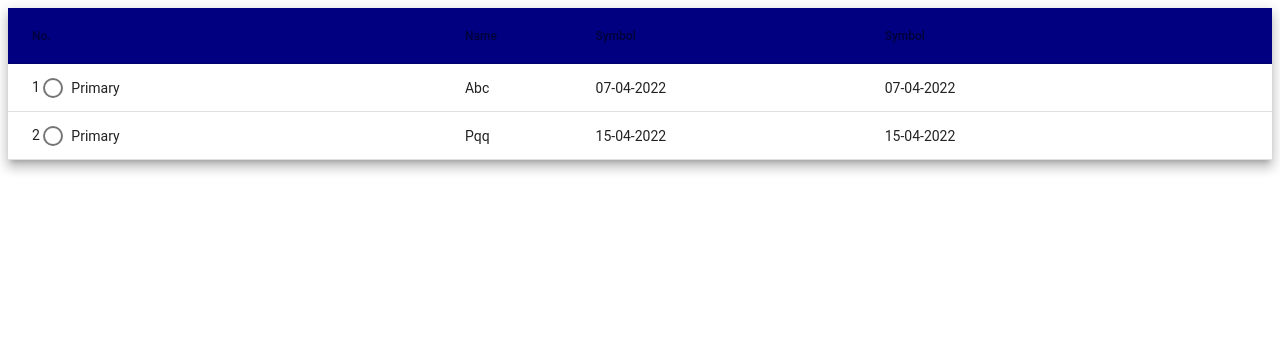
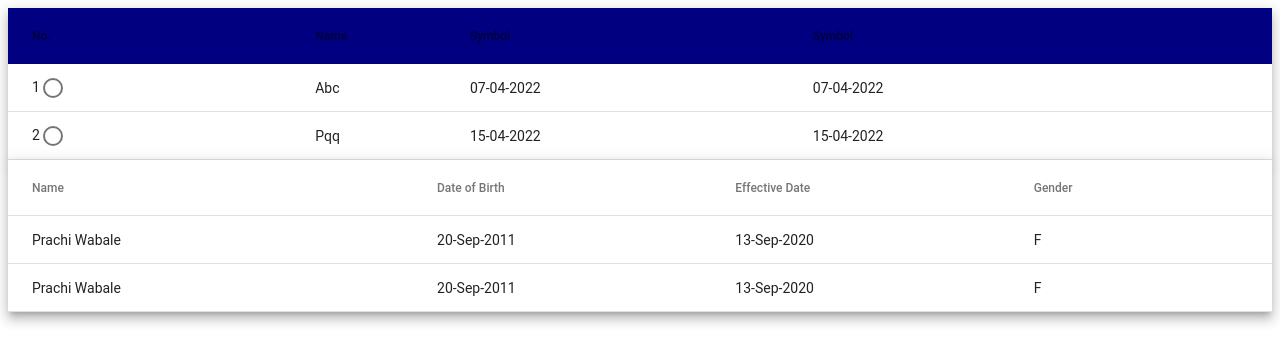
Before and after one commit to prachiwabale/angular-material-9-bjbyml, an Angular app: page / in a window 1280 px wide. Shown: the top 364 px of the page. Built offline with nearby package versions, Linux system fonts and the light colour scheme.

Commit message:
5 files modified, 3 added

```diff
--- a/src/app/app.component.html
+++ b/src/app/app.component.html
@@ -1,3 +1,5 @@
 
 
-<app-table>Simple table</app-table>
+<app-table></app-table>
+
+<app-interactivetable></app-interactivetable>
--- a/src/app/app.module.ts
+++ b/src/app/app.module.ts
@@ -13,6 +13,7 @@ import { HttpClientModule } from '@angular/common/http';
 import { HttpErrorHandler } from './http-error-handler.service';
 import { TableComponent } from './table/table.component';
 import { BadgeComponent } from './badge/badge.component';
+import { InteractivetableComponent } from './interactivetable/interactivetable.component';
 
 const appRoutes: Routes = [{ path: '', component: AppComponent }];
 
@@ -28,7 +29,7 @@ const appRoutes: Routes = [{ path: '', component: AppComponent }];
       enableTracing: true,
     }),
   ],
-  declarations: [AppComponent, TableComponent,BadgeComponent],
+  declarations: [AppComponent, TableComponent,BadgeComponent,InteractivetableComponent],
   bootstrap: [AppComponent],
   exports: [RouterModule],
   providers: [HttpErrorHandler],
--- /dev/null
+++ b/src/app/interactivetable/interactivetable.component.css
@@ -0,0 +1,4 @@
+table {
+  width: 100%;
+
+}
--- /dev/null
+++ b/src/app/interactivetable/interactivetable.component.html
@@ -0,0 +1,30 @@
+<table mat-table [dataSource]="dataSource" class="mat-elevation-z8">
+  <ng-container matColumnDef="name">
+    <th mat-header-cell *matHeaderCellDef>Name</th>
+    <td mat-cell *matCellDef="let element">
+      {{ element.name }}
+    </td>
+  </ng-container>
+
+  <!-- Symbol Column -->
+  <ng-container matColumnDef="dateofbirth">
+    <th mat-header-cell *matHeaderCellDef>Date of Birth</th>
+    dateofbirth: '20-Sep-2011',
+    <td mat-cell *matCellDef="let element">{{ element.dateofbirth }}</td>
+  </ng-container>
+
+  <!-- Symbol Column -->
+  <ng-container matColumnDef="effectivedate">
+    <th mat-header-cell *matHeaderCellDef>Effective Date</th>
+    <td mat-cell *matCellDef="let element">{{ element.effectivedate }}</td>
+  </ng-container>
+
+  <!-- Symbol Column -->
+  <ng-container matColumnDef="gender">
+    <th mat-header-cell *matHeaderCellDef>Gender</th>
+    <td mat-cell *matCellDef="let element">{{ element.gender }}</td>
+  </ng-container>
+
+  <tr mat-header-row *matHeaderRowDef="displayedColumns"></tr>
+  <tr mat-row *matRowDef="let row; columns: displayedColumns"></tr>
+</table>
--- /dev/null
+++ b/src/app/interactivetable/interactivetable.component.ts
@@ -0,0 +1,46 @@
+import { Component, OnInit } from '@angular/core';
+
+export interface interactivetablewithicon {
+  name: string;
+  dateofbirth: string;
+  effectivedate: string;
+  gender: string;
+}
+
+const INTERCTIVE_TABLE_DATA: interactivetablewithicon[] = [
+  {
+    name: 'Prachi Wabale',
+    dateofbirth: '20-Sep-2011',
+    effectivedate: '13-Sep-2020',
+    gender: 'F',
+  },
+
+  {
+    name: 'Prachi Wabale',
+    dateofbirth: '20-Sep-2011',
+    effectivedate: '13-Sep-2020',
+    gender: 'F',
+  },
+];
+@Component({
+  selector: 'app-interactivetable',
+  templateUrl: './interactivetable.component.html',
+  styleUrls: ['./interactivetable.component.css']
+})
+
+export class InteractivetableComponent implements OnInit {
+  displayedColumns: string[] = [
+    'name',
+    'dateofbirth',
+    'effectivedate',
+    'gender',
+  ];
+
+  dataSource = INTERCTIVE_TABLE_DATA;
+
+  constructor() { }
+
+  ngOnInit() {
+  }
+
+}
--- a/src/app/table/table.component.css
+++ b/src/app/table/table.component.css
@@ -8,9 +8,6 @@ table {
 .mat-radio-button.mat-primary.mat-radio-checked .mat-radio-outer-circle {
   border-color: rgb(66, 134, 244);
 }
-.mat-radio-button.mat-primary.mat-radio-checked .mat-radio-outer-circle{
-  border-color:rgb(66, 134, 244);
-}
 
 .mat-radio-button.mat-accent .mat-radio-inner-circle{
   color:rgb(66, 134, 244);
--- a/src/app/table/table.component.html
+++ b/src/app/table/table.component.html
@@ -1,18 +1,14 @@
 <table mat-table [dataSource]="dataSource" class="mat-elevation-z8">
+
   <!--- Note that these columns can be defined in any order.
         The actual rendered columns are set as a property on the row definition" -->
 
-  <!-- Position Column -->
-  <!-- <mat-radio-group name="flavors">
-  <mat-radio-button value="chocolate" checked="true">Chocolate</mat-radio-button>
-  <mat-radio-button value="vanilla">Vanilla</mat-radio-button>
-  <mat-radio-button value="strawberry">Strawberry</mat-radio-button>
-</mat-radio-group> -->
+
   <ng-container matColumnDef="position">
     <th mat-header-cell *matHeaderCellDef>No.</th>
     <td mat-cell *matCellDef="let element">{{ element.position }}
 
-      <mat-radio-button color="primary">Primary</mat-radio-button>
+      <mat-radio-button color="primary"></mat-radio-button>
       </td>
 
   </ng-container>
--- a/src/app/table/table.component.ts
+++ b/src/app/table/table.component.ts
@@ -6,6 +6,7 @@ export interface PeriodicElement {
   dateofbirth: string;
   effectivedate: string;
 }
+
 
 const ELEMENT_DATA: PeriodicElement[] = [
   {
@@ -34,6 +35,13 @@ export class TableComponent implements OnInit {
     'effectivedate',
   ];
   dataSource = ELEMENT_DATA;
+
+  displayedColumns1: string[] = [
+    'name',
+    'dateofbirth',
+    'effectivedate',
+    'gender',
+  ];
   constructor() {}
 
   ngOnInit() {}
```
